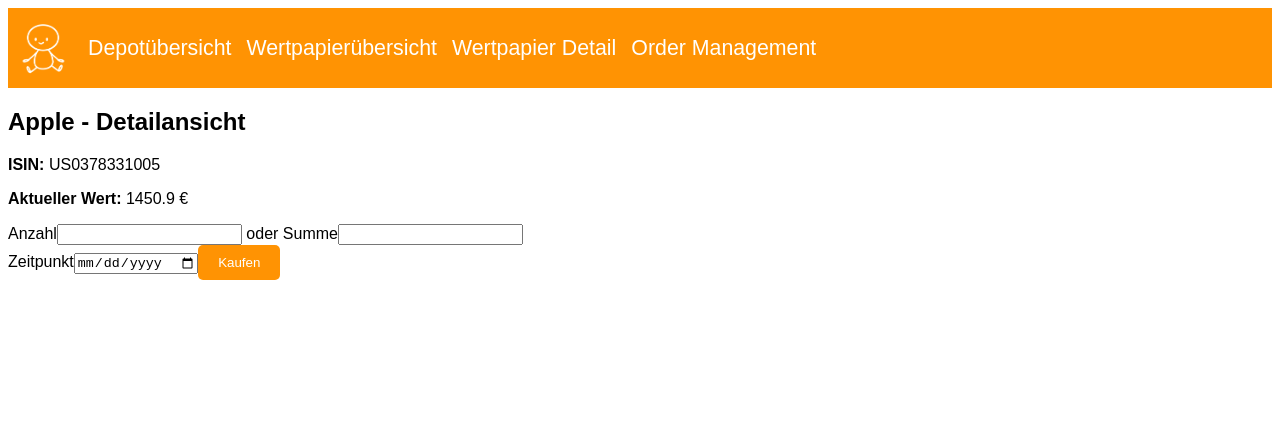
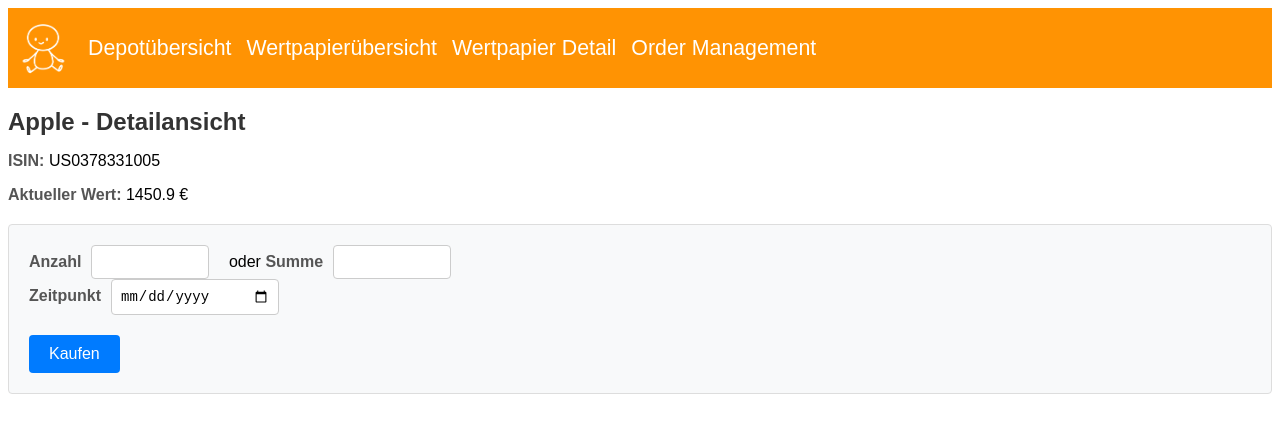
Before and after one commit to djthomann/FinancePepjekt, a Vue app in the folder frontend/: page /order-management in a window 1280 px wide. Shown: the top 432 px of the page. Built offline with nearby package versions, Linux system fonts and the light colour scheme; the HTML template or start-up script is replaced by a standard one.

Commit message:
FEATURE: Add style to OrderManagement

```diff
--- a/frontend/src/components/OrderManagement.vue
+++ b/frontend/src/components/OrderManagement.vue
@@ -1,5 +1,5 @@
 <template>
-      <div>
+      <div class="stock-purchase">
             <h2>{{ stock.name }} - Detailansicht</h2>
             <p><strong>ISIN:</strong> {{ stock.isin }}</p>
             <p><strong>Aktueller Wert:</strong> {{ stock.currentValue }} €</p>
@@ -31,3 +31,7 @@
 }
 
 </script>
+
+<style lang="scss">
+@use "./style.scss";
+</style>
--- a/frontend/src/components/style.scss
+++ b/frontend/src/components/style.scss
@@ -169,3 +169,68 @@
     }
   }
 }
+
+.stock-purchase {
+  h2 {
+    font-size: 24px;
+    color: #333;
+    margin-bottom: 15px;
+  }
+
+  p {
+    margin-bottom: 10px;
+
+    strong {
+      font-weight: bold;
+      color: #555;
+    }
+  }
+
+  form {
+    background-color: #f8f9fa;
+    border: 1px solid #ddd;
+    border-radius: 4px;
+    padding: 20px;
+    margin-top: 20px;
+
+    label {
+      display: inline-block;
+      margin-right: 10px;
+      font-weight: bold;
+      color: #555;
+    }
+
+    input {
+      padding: 8px;
+      margin-right: 15px;
+      border: 1px solid #ccc;
+      border-radius: 4px;
+      font-size: 14px;
+
+      &[type="number"] {
+        width: 100px;
+      }
+
+      &[type="date"] {
+        width: 150px;
+      }
+    }
+
+    .purchase-button {
+      display: block;
+      margin-top: 20px;
+      padding: 10px 20px;
+      background-color: #007bff;
+      color: white;
+      border: none;
+      border-radius: 4px;
+      cursor: pointer;
+      font-size: 16px;
+      transition: background-color 0.3s;
+
+      &:hover {
+        background-color: #0056b3;
+      }
+    }
+  }
+}
```
